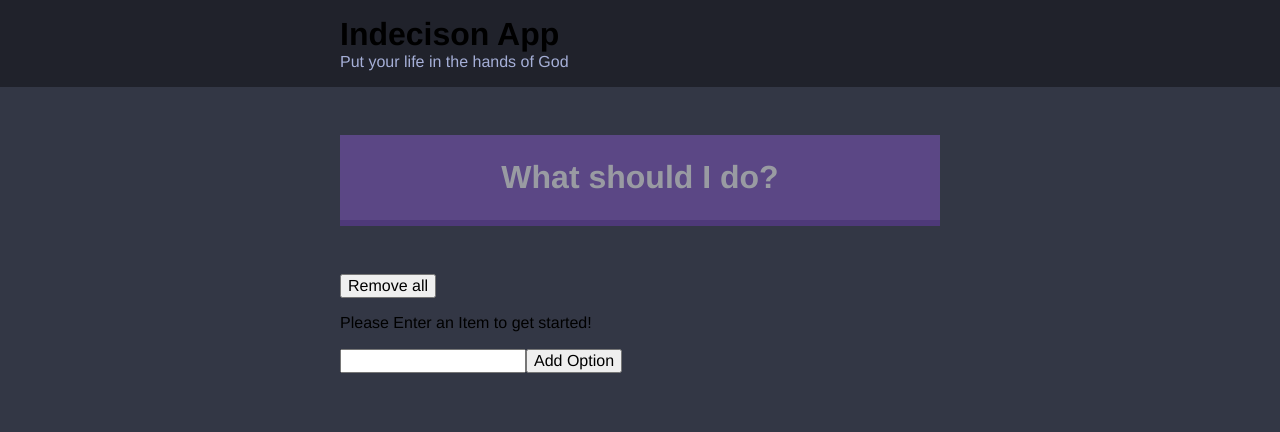
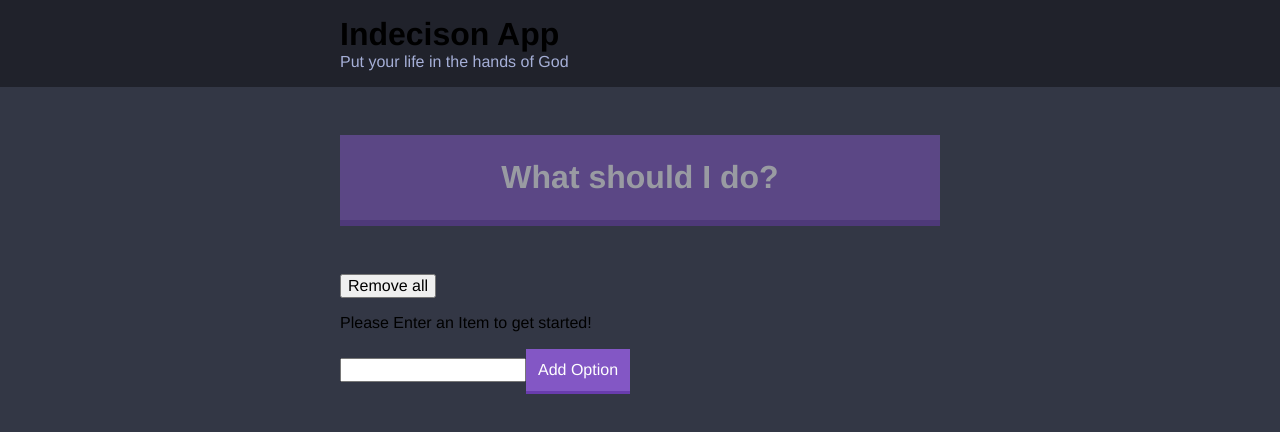
Before and after one commit to Mbarachi/Indescison-app, a React (Create React App) app: page / in a window 1280 px wide. Shown: the top 432 px of the page. Built offline with nearby package versions, Linux system fonts and the light colour scheme.

Commit message:
Styling the Add Option button

```diff
--- a/src/components/AddOption.js
+++ b/src/components/AddOption.js
@@ -34,7 +34,7 @@ class AddOption extends React.Component {
                 {this.state.error && <p>{this.state.error}</p>}
                 <form onSubmit={this.handleAddOption}>
                     <input type="text" name="option"></input>
-                    <button>Add Option</button>
+                    <button className="button">Add Option</button>
                 </form>
             </div>
         )
--- a/src/styles/base/_base.scss
+++ b/src/styles/base/_base.scss
@@ -7,3 +7,11 @@ body {
     font-size: $n-size;
     background-color: $bg-color;
 }
+
+button {
+    cursor: pointer;
+}
+
+button:disabled {
+    cursor: default;
+}
--- a/src/styles/base/_settings.scss
+++ b/src/styles/base/_settings.scss
@@ -6,6 +6,7 @@ $purple: #8357c5;
 
 
 //Spacing
+$s-size: 1.2rem;
 $n-size : 1.6rem;
 $l-size: 3.2rem;
 $xl-size: 4.8rem;
--- a/src/styles/components/_button.scss
+++ b/src/styles/components/_button.scss
@@ -13,3 +13,12 @@
 .big-button:disabled {
     opacity: .5;
 }
+
+.button {
+    background: $purple;
+    border: none;
+    border-bottom: .3rem solid darken($purple, 10%);
+    color: white;
+    font-weight: 500;
+    padding: $s-size;
+}
```
